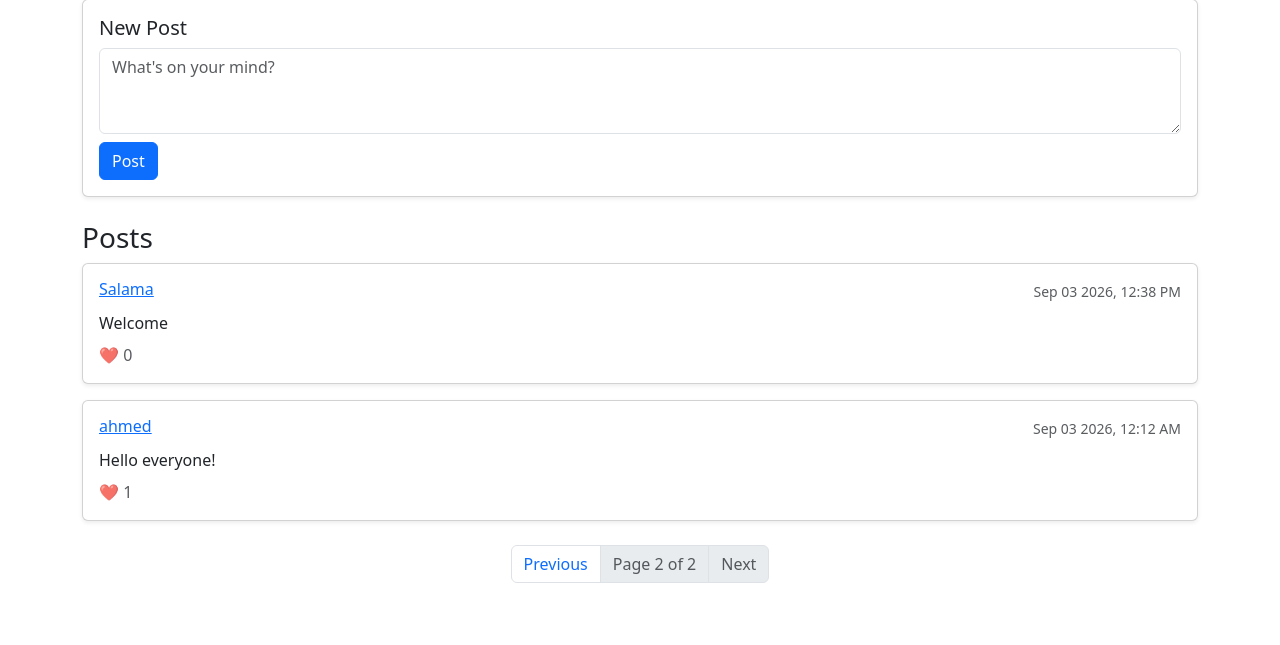
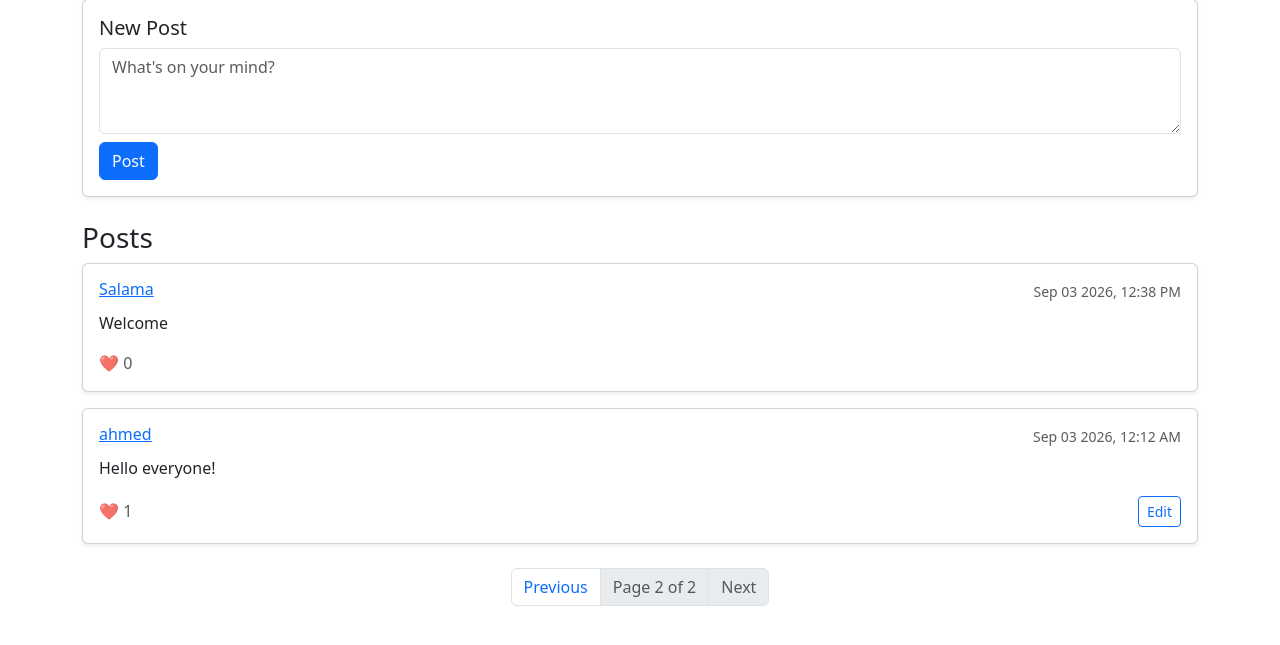
Before and after one commit to ahmed0salama/Project4-CS50W-Harvard, a Django app: page /?page=2 in a window 1280 px wide. Shown: the part 95-740 px from the top of the page. Run offline with Django 3.2, Linux system fonts and the light colour scheme; a user stored in the database is signed in; data comes from the database, SQL or seed files in the repository; both versions use the stored data as it was after the commit; tables that the repository leaves empty hold one stand-in row (values such as "Sample post").

Commit message:
Edit post

```diff
--- a/network/static/network/script.js
+++ b/network/static/network/script.js
@@ -1,6 +1,70 @@
-document.addEventListener('DOMContentLoaded', () => {
-    console.log(document.getElementsByClassName('page-item'));
-    // .forEach(item => {
-    //     console.log(item);
-    // })
-});
+function getCookie(name) {
+    let cookieValue = null;
+    if (document.cookie && document.cookie !== '') {
+        const cookies = document.cookie.split(';');
+        for (let i = 0; i < cookies.length; i++) {
+            const cookie = cookies[i].trim();
+            if (cookie.substring(0, name.length + 1) === (name + '=')) {
+                cookieValue = decodeURIComponent(cookie.substring(name.length + 1));
+                break;
+            }
+        }
+    }
+    return cookieValue;
+}
+
+function editPost(postId) {
+    const contentP = document.getElementById(`post-content-${postId}`);
+    const editContainer = document.getElementById(`post-edit-container-${postId}`);
+    const textarea = document.getElementById(`post-edit-textarea-${postId}`);
+    const editBtn = document.getElementById(`edit-btn-${postId}`);
+
+    textarea.value = contentP.innerText;
+
+    contentP.style.display = 'none';
+    editContainer.style.display = 'block';
+    if (editBtn) editBtn.style.display = 'none';
+}
+
+function cancelEdit(postId) {
+    const contentP = document.getElementById(`post-content-${postId}`);
+    const editContainer = document.getElementById(`post-edit-container-${postId}`);
+    const editBtn = document.getElementById(`edit-btn-${postId}`);
+
+    contentP.style.display = 'block';
+    editContainer.style.display = 'none';
+    if (editBtn) editBtn.style.display = 'inline-block';
+}
+
+function savePost(postId) {
+    const newContent = document.getElementById(`post-edit-textarea-${postId}`).value;
+
+    fetch(`/edit/${postId}/`, {
+        method: 'PUT',
+        headers: {
+            'Content-Type': 'application/json',
+            'X-CSRFToken': getCookie('csrftoken')
+        },
+        body: JSON.stringify({
+            content: newContent
+        })
+    })
+    .then(response => {
+        if (!response.ok) {
+            throw new Error(`HTTP error! status: ${response.status}`);
+        }
+        return response.json();
+    })
+    .then(result => {
+        if (result.message) {
+            document.getElementById(`post-content-${postId}`).innerText = result.content;
+            cancelEdit(postId);
+        } else {
+            alert(result.error || "Error updating post.");
+        }
+    })
+    .catch(error => {
+        console.error('Error:', error);
+        alert("Failed to update post. Check console/URLs.");
+    });
+}
--- a/network/templates/network/index.html
+++ b/network/templates/network/index.html
@@ -20,16 +20,30 @@
 
         <div class="posts-list">
             {% for post in page_obj %}
-                <div class="card mb-3 p-3 shadow-sm">
+                <div class="card mb-3 p-3 shadow-sm" id="post-card-{{ post.id }}">
                     <div class="d-flex justify-content-between align-items-center">
                         <h6 class="font-weight-bold mb-1">
                             <a href="{% url 'profile' post.user.username %}">{{ post.user.username }}</a>
                         </h6>
                         <small class="text-muted">{{ post.timestamp|date:"M d Y, h:i A" }}</small>
                     </div>
-                    <p class="mt-2 mb-2">{{ post.content }}</p>
-                    <div class="text-muted">
-                        ❤️ {{ post.likes.count }}
+
+                    <p class="mt-2 mb-2" id="post-content-{{ post.id }}">{{ post.content }}</p>
+
+                    <div id="post-edit-container-{{ post.id }}" style="display: none;" class="mt-2 mb-2">
+                        <textarea class="form-control mb-2" id="post-edit-textarea-{{ post.id }}"></textarea>
+                        <button class="btn btn-sm btn-success" onclick="savePost('{{ post.id }}')">Save</button>
+                        <button class="btn btn-sm btn-secondary" onclick="cancelEdit('{{ post.id }}')">Cancel</button>
+                    </div>
+
+                    <div class="d-flex justify-content-between align-items-center mt-2">
+                        <div class="text-muted" id="post-likes-{{ post.id }}">
+                            ❤️ {{ post.likes.count }}
+                        </div>
+
+                        {% if user.is_authenticated and user == post.user %}
+                            <button class="btn btn-sm btn-outline-primary" id="edit-btn-{{ post.id }}" onclick="editPost('{{ post.id }}')">Edit</button>
+                        {% endif %}
                     </div>
                 </div>
             {% empty %}
--- a/network/templates/network/layout.html
+++ b/network/templates/network/layout.html
@@ -10,7 +10,6 @@
         <script src="{% static 'network/script.js' %}"></script>
     </head>
     <body>
-
         <nav class="navbar navbar-expand-lg navbar-light bg-light sticky-top">
             <a class="navbar-brand" href="{% url 'index' %}">Network</a>
 
@@ -47,5 +46,8 @@
             {% block body %}
             {% endblock %}
         </div>
+
+        <script src="{% static 'script.js' %}"></script>
+
     </body>
 </html>
--- a/network/templates/network/profile.html
+++ b/network/templates/network/profile.html
@@ -27,7 +27,7 @@
         <h4>Posts by {{ profile_user.username }}</h4>
 
         <div class="posts-list">
-            {% for post in posts %}
+            {% for post in page_obj %}
                 <div class="card mb-3 p-3 shadow-sm">
                     <div class="d-flex justify-content-between align-items-center">
                         <h6 class="font-weight-bold mb-1">{{ post.user.username }}</h6>
--- a/network/urls.py
+++ b/network/urls.py
@@ -11,4 +11,5 @@ urlpatterns = [
     path("profile/<str:username>", views.profile, name="profile"),
     path("follow/<str:username>", views.toggle_follow, name="toggle_follow"),
     path("following", views.following, name="following"),
+    path("edit/<int:post_id>/", views.edit_post, name="edit_post"),
 ]
--- a/network/views.py
+++ b/network/views.py
@@ -1,12 +1,38 @@
 from django.contrib.auth import authenticate, login, logout
 from django.db import IntegrityError
-from django.http import HttpResponse, HttpResponseRedirect
+from django.http import HttpResponseRedirect, JsonResponse
 from django.shortcuts import render, redirect
 from django.urls import reverse
 from django.contrib.auth.decorators import login_required
 from .models import User, Post, Follow
 from django.shortcuts import get_object_or_404
 from django.core.paginator import Paginator
+import json
+from django.views.decorators.csrf import csrf_exempt
+
+@login_required
+def edit_post(request, post_id):
+    if request.method == "PUT":
+        try:
+            post = Post.objects.get(pk=post_id)
+        except Post.DoesNotExist:
+            return JsonResponse({"error": "Post not found."}, status=404)
+
+        if post.user != request.user:
+            return JsonResponse({"error": "Permission denied."}, status=403)
+
+        data = json.loads(request.body)
+        new_content = data.get("content", "").strip()
+
+        if not new_content:
+            return JsonResponse({"error": "Content cannot be empty."}, status=400)
+
+        post.content = new_content
+        post.save()
+
+        return JsonResponse({"message": "Post updated successfully.", "content": post.content})
+
+    return JsonResponse({"error": "Invalid request method."}, status=400)
 
 
 def index(request):
```
Also changed, not shown: network/templates/network/following.html (+18 -4 lines), db.sqlite3.
